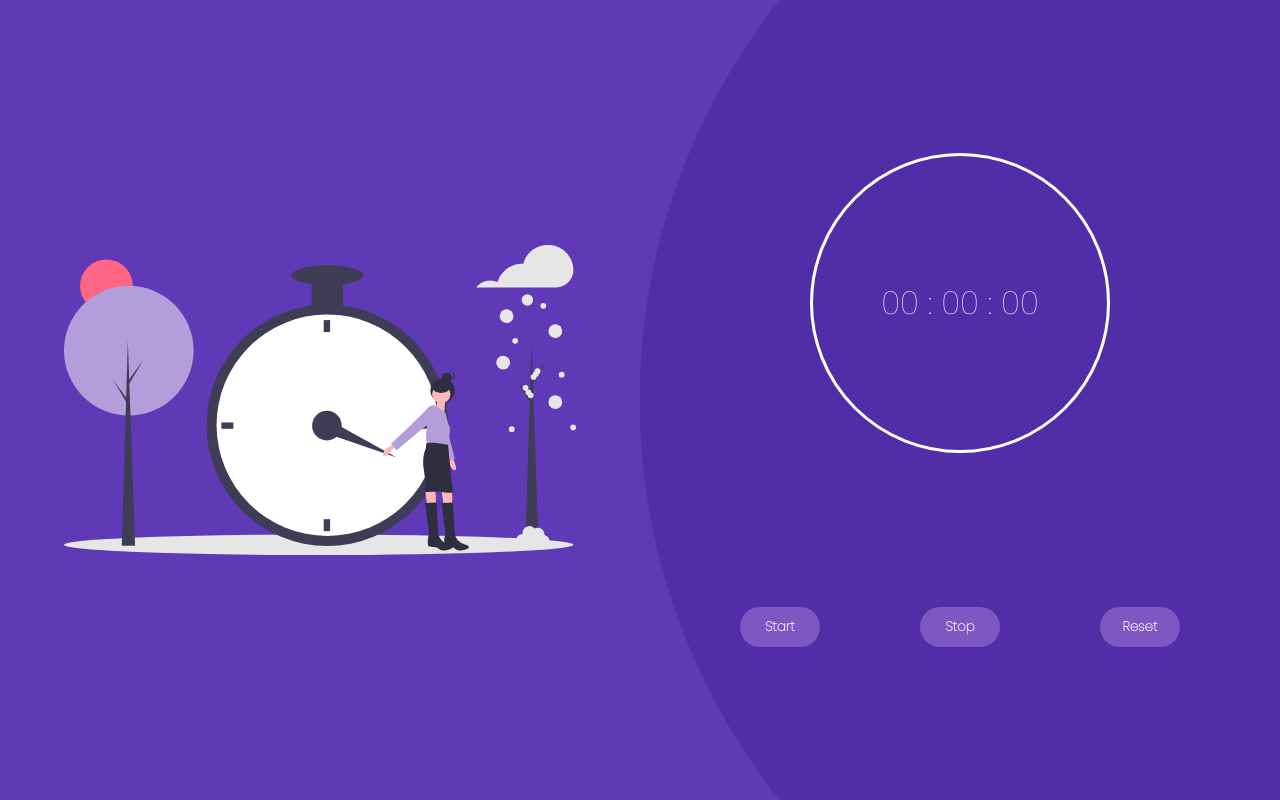
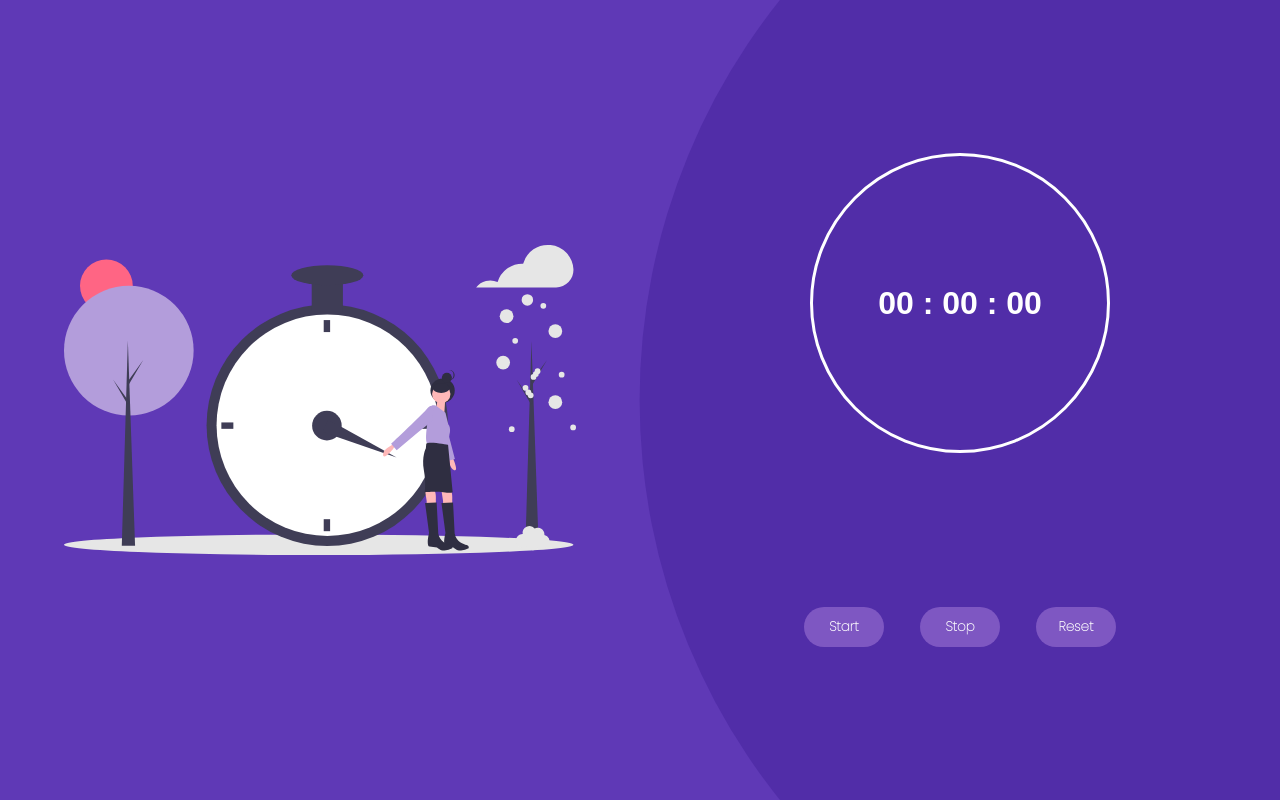
Before and after one commit to RianVitor26/stopwatch, a plain HTML site: page index.html in a window 1280 px wide. Drawn offline with Linux system fonts and the light colour scheme.

Commit message:
refatorando e correções de bugs

```diff
--- a/index.html
+++ b/index.html
@@ -5,6 +5,7 @@
     <meta http-equiv="X-UA-Compatible" content="IE=edge">
     <meta name="viewport" content="width=device-width, initial-scale=1.0">
     <title>Stopwatch</title>
+    <link rel="shortcut icon" href="assets/Google-Noto-Emoji-Travel-Places-42608-stopwatch.ico" type="image/x-icon">
     <link rel="stylesheet" href="style.css">
 </head>
 <body>
--- a/script.js
+++ b/script.js
@@ -7,7 +7,7 @@ const numbers = document.querySelector('[data-js="numbers"]')
 var hours = 0
 var minutes = 0
 var seconds = 0
-var time = 100
+var time = 1000
 var stopWatch = null
 
 function start() {
@@ -28,16 +28,14 @@ function timer() {
             hours++
         }
     }
-    var format = (hours < 10 ? "0" + hours : hours) + " : " + (minutes < 10 ? "0" + minutes : minutes) + " : " + (seconds < 10 ? "0" + seconds : seconds)
+    var format = (hours < 10 ? "0" + hours : hours)  + " : " + (minutes < 10 ? "0" + minutes : minutes) + " : " + (seconds < 10 ? "0" + seconds : seconds)
     numbers.innerHTML = format
 }
-
 function stop() {
     clearInterval(stopWatch)
     buttonStart.disabled = ''
     buttonStart.style.backgroundColor = '#7e57c2'
 }
-
 function reset() {
     clearInterval(stopWatch)
     hours = 0
@@ -47,16 +45,13 @@ function reset() {
     buttonStart.disabled = ''
     buttonStart.style.backgroundColor = '#7e57c2'
 }
-
 function disable() {
     if (buttonStart.disable == '') {
         console.log('Enabled');
-    }
-    else {
+    } else {
         buttonStart.style.backgroundColor = '#9c7ad8'
     }
 }
-
 buttonStart.addEventListener('click', start)
 buttonStop.addEventListener('click', stop)
 buttonReset.addEventListener('click', reset)
--- a/style.css
+++ b/style.css
@@ -5,8 +5,6 @@
     margin: 0;
     padding: 0;
     box-sizing: border-box;
-    text-decoration: none;
-    list-style-type: none;
     font-family: poppins, sans-serif;
 }
 
@@ -34,6 +32,10 @@
 /* Estilização do documento */
 body{
     background-color: var(--corFundo);
+    animation-name: appear;
+    animation-duration: 1s;
+    animation-timing-function: ease-in;
+    animation-fill-mode: forwards;
 }
 
 .wrapper{
@@ -70,12 +72,13 @@ body{
 .numbers-stopwatch{
     color: var(--corTextos);
     font-size: 2rem;
-    width: 100%;
+    font-weight: 900;
+    font-family: sans-serif !important;
     text-align: center;
 }
 
 .buttons-wrapper{
-    width: 100%;
+    width: 60%;
     justify-content: space-evenly;
 
 }
@@ -114,6 +117,17 @@ body{
     z-index: -1;
 }
 
+@keyframes appear{
+    from{
+       opacity: 0;
+
+    }
+    to{
+       opacity: 1;
+    }
+}
+
+
 @media only screen and (max-width: 1017px){
     .image-wrapper{
         display: none;
@@ -126,6 +140,7 @@ body{
         clip-path: polygon(20% 0%, 80% 0%, 100% 100%, 0% 100%);
     }
 }
+
 
 @media only screen and (max-width: 426px){
     .stopwatch{
```
Also changed, not shown: assets/Google-Noto-Emoji-Travel-Places-42608-stopwatch.ico (added).
